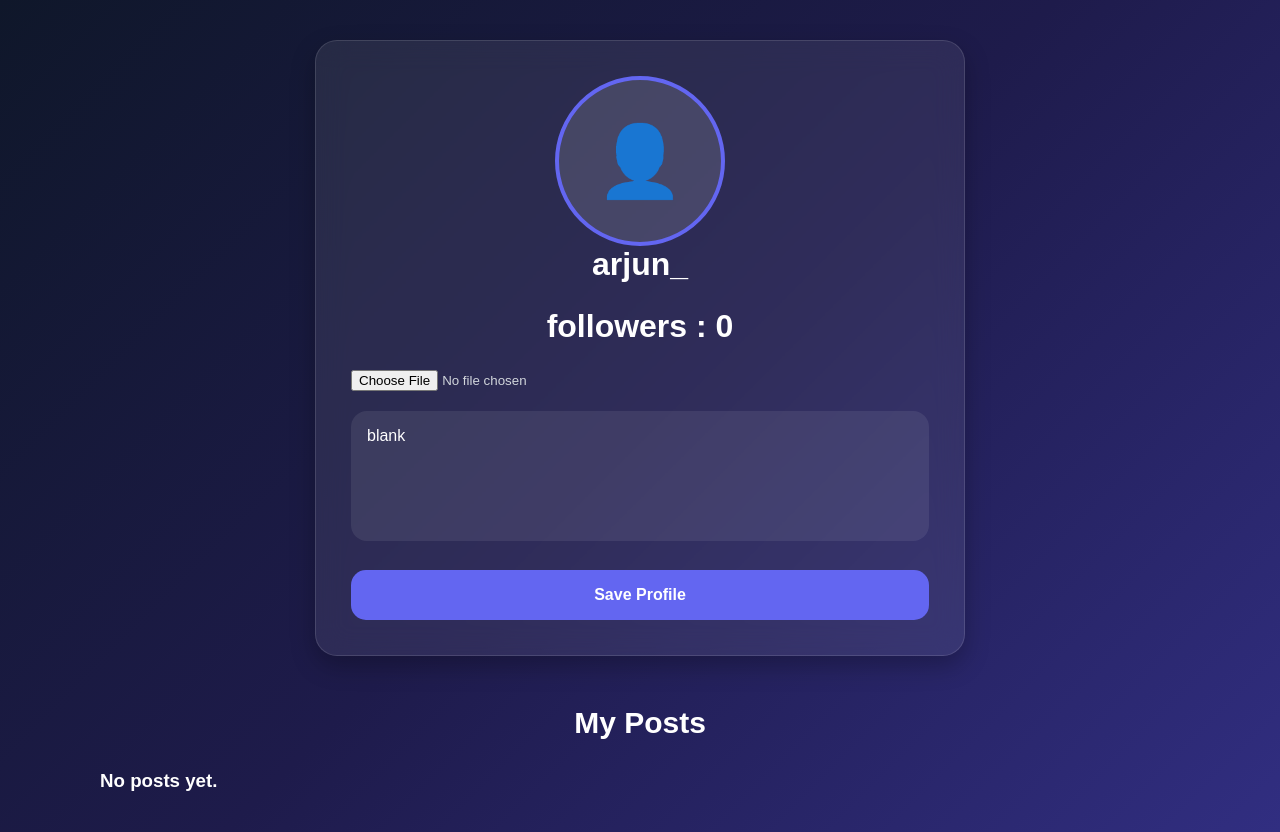
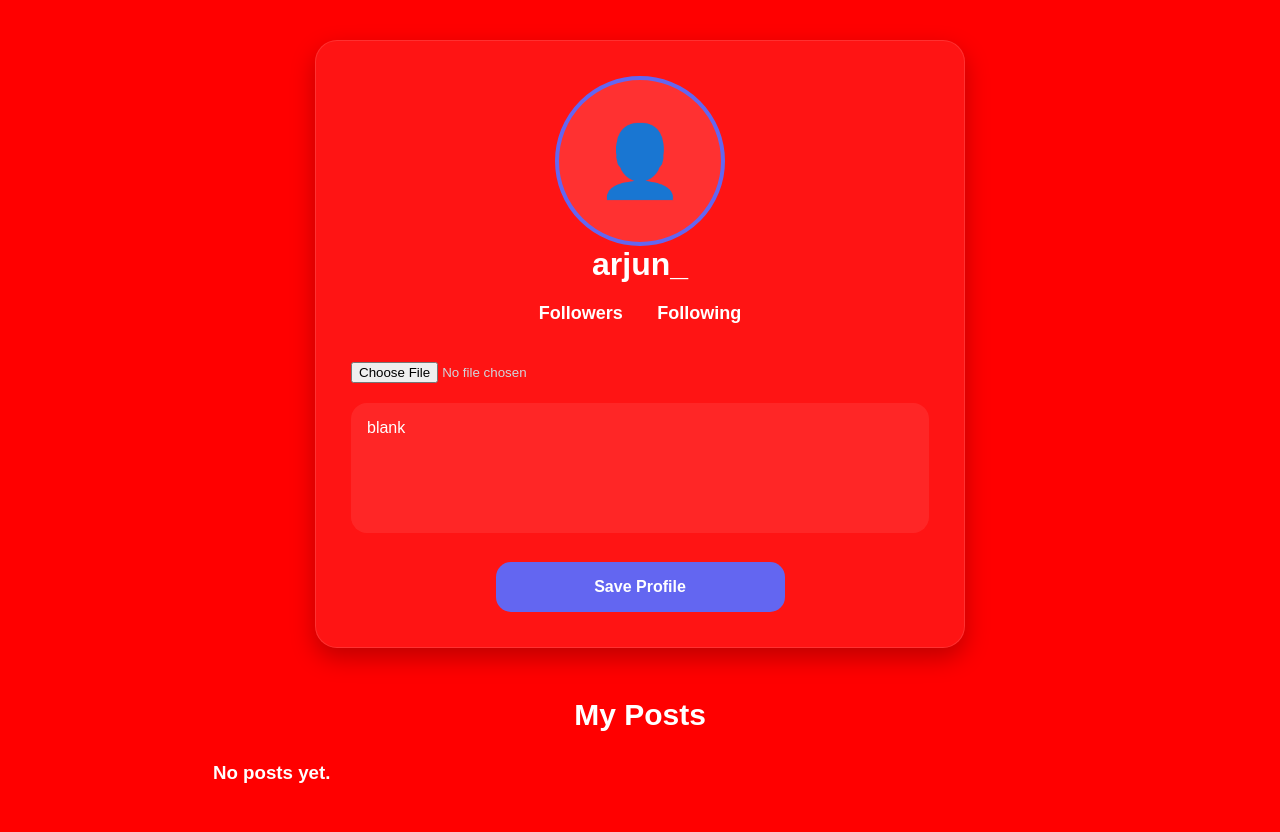
Before and after one commit to Arjun59a/social_media_app, a Django app: a page that uses content/templates/profilepage.html in a window 1280 px wide. After the commit the page ends 783 px from the top, so only its background shows below. Run offline with Django 5.2, Linux system fonts and the light colour scheme; data comes from the database, SQL or seed files in the repository; both versions use the stored data as it was after the commit.

```diff
--- a/content/static/css/profile.css
+++ b/content/static/css/profile.css
@@ -6,214 +6,159 @@
 }
 
 body{
-
     min-height:100vh;
-
-    background:linear-gradient(135deg,#0f172a,#1e1b4b,#312e81);
-
+    background:red;
     color:white;
-
     padding:40px;
 }
 
 /* Profile Card */
 
 .profile-card{
-
     width:650px;
-
     margin:0 auto 50px;
-
     background:rgba(255,255,255,.08);
-
     backdrop-filter:blur(15px);
-
     border:1px solid rgba(255,255,255,.12);
-
     border-radius:22px;
-
     padding:35px;
-
     box-shadow:0 10px 25px rgba(0,0,0,.25);
-
     text-align:center;
 }
 
 /* Profile Image */
 
 .profile-pic{
-
     width:170px;
-
     height:170px;
-
     border-radius:50%;
-
     object-fit:cover;
-
     border:4px solid #6366f1;
-
     margin-bottom:20px;
 }
 
 .placeholder{
-
     display:flex;
-
     justify-content:center;
-
     align-items:center;
-
     font-size:70px;
-
     background:rgba(255,255,255,.12);
-
     margin:auto;
 }
 
 /* Username */
 
 .profile-card h2{
+    margin-bottom:20px;
+    font-size:32px;
+    font-weight:600;
+}
 
-    margin-bottom:25px;
+/* Followers & Following */
 
-    font-size:32px;
+.connection-btn{
+    background:transparent;
+    border:none;
+    color:white;
+    font-size:18px;
+    font-weight:600;
+    cursor:pointer;
+    margin:0 15px 20px;
+}
 
-    font-weight:600;
+.connection-btn:hover{
+    color:#a5b4fc;
 }
 
 /* File Input */
 
 .profile-card input[type=file]{
-
     width:100%;
-
     margin-bottom:20px;
-
     color:#d1d5db;
 }
 
 /* Bio */
 
 .profile-card textarea{
-
     width:100%;
-
     height:130px;
-
     resize:none;
-
     padding:16px;
-
     border:none;
-
     outline:none;
-
     border-radius:16px;
-
     background:rgba(255,255,255,.08);
-
     color:white;
-
     font-size:16px;
-
     margin-bottom:25px;
 }
 
 .profile-card textarea::placeholder{
-
     color:#cbd5e1;
 }
 
-/* Button */
+/* Save Button */
 
-.profile-card button{
-
-    width:100%;
-
+.save-btn{
+    width:50%;
     padding:16px;
-
     border:none;
-
     border-radius:15px;
-
     background:#6366f1;
-
     color:white;
-
     font-size:16px;
-
     font-weight:600;
-
     cursor:pointer;
-
     transition:.3s;
 }
 
-.profile-card button:hover{
-
+.save-btn:hover{
     background:#4f46e5;
-
     transform:translateY(-2px);
 }
 
 /* Heading */
 
 .heading{
-
     text-align:center;
-
     margin-bottom:30px;
-
     font-size:30px;
-
     font-weight:600;
 }
 
 /* Posts */
 
 .post-grid{
-
     width:90%;
-
     margin:auto;
-
     display:grid;
-
     grid-template-columns:repeat(auto-fill,minmax(260px,1fr));
-
     gap:25px;
 }
 
 /* Post Card */
 
 .post-box{
-
     background:rgba(255,255,255,.08);
-
     backdrop-filter:blur(15px);
-
     border:1px solid rgba(255,255,255,.1);
-
     border-radius:20px;
-
     overflow:hidden;
-
     box-shadow:0 10px 25px rgba(0,0,0,.25);
-
     transition:.3s;
 }
 
 .post-box:hover{
-
     transform:translateY(-5px);
 }
 
 .post-box img{
-
     width:100%;
-
     height:250px;
-
     object-fit:cover;
 }
+
+body{
+    background:red !important;
+}
--- a/content/templates/profilepage.html
+++ b/content/templates/profilepage.html
@@ -1,37 +1,59 @@
-{% load static%}
+{% load static %}
 <!DOCTYPE html>
 <html lang="en">
 <head>
     <meta charset="UTF-8">
     <meta name="viewport" content="width=device-width, initial-scale=1.0">
-    <title>Document</title>
+    <title>Profile</title>
+
     <link rel="stylesheet" href="{% static 'css/profile.css' %}">
 </head>
 <body>
-    <div class="profile-card">
+
+<div class="profile-card">
 
     {% if profile.profilepic %}
-        <img class="profile-pic" src="{{profile.profilepic.url}}">
+        <img class="profile-pic" src="{{ profile.profilepic.url }}">
     {% else %}
         <div class="profile-pic placeholder">
             👤
         </div>
     {% endif %}
 
-    <h2>{{username}}</h2>
-    <h2>followers : {{followers}}</h2>
+    <h2>{{ username }}</h2>
 
+    <!-- Followers & Following -->
+    <form method="POST">
+        {% csrf_token %}
+
+        <button class="connection-btn"
+                type="submit"
+                name="type"
+                value="followers">
+            Followers
+        </button>
+
+        <button class="connection-btn"
+                type="submit"
+                name="type"
+                value="following">
+            Following
+        </button>
+    </form>
+
+    <br>
+
+    <!-- Profile Update Form -->
     <form method="POST" enctype="multipart/form-data">
-
         {% csrf_token %}
 
         <input type="file" name="image">
 
         <textarea
-        name="bio"
-        placeholder="Write something about yourself...">{{profile.bio}}</textarea>
+            name="bio"
+            placeholder="Write something about yourself...">{{ profile.bio }}</textarea>
 
-        <button type="submit">
+        <button class="save-btn" type="submit">
             Save Profile
         </button>
 
@@ -46,17 +68,16 @@
 {% for psts in posts %}
 
 <div class="post-box">
-
-    <img src="{{psts.image.url}}">
-
+    <img src="{{ psts.image.url }}">
 </div>
 
 {% empty %}
 
-<h3>No posts yet.</h3>
+<h3 style="text-align:center;">No posts yet.</h3>
 
 {% endfor %}
 
 </div>
+
 </body>
 </html>
--- a/content/views.py
+++ b/content/views.py
@@ -67,7 +67,8 @@ def like_dislike(request,id,curruser) :
 
 def profilepage(request,username) :
     user_obj = get_object_or_404(User,username=username)
-    followerno = follower_list.objects.filter(following = user_obj).count()
+    followerno = follower_list.objects.filter(following = user_obj)
+    followingno = follower_list.objects.filter(follower = user_obj)
     curr_profile,created = Profile.objects.get_or_create(user=user_obj)
     if request.method == 'POST' :
         imageurl = request.FILES.get('image')
@@ -83,7 +84,10 @@ def profilepage(request,username) :
         'posts' :post_obj,
         'profile' :curr_profile,
         'username' : username ,
-        'followers' : followerno
+        'followers' : followerno.count(),
+        'follower_obj' : followerno ,
+        'following' : followingno.count(),
+        'following_obj' : followingno
 
 
     }
@@ -108,3 +112,7 @@ def working_of_follow_button(request) :
                 obj.delete()
 
         return redirect(request.META.get("HTTP_REFERER", "/"))
+
+
+def getting_follower_page(request) :
+    pass
```
Also changed, not shown: db.sqlite3.
